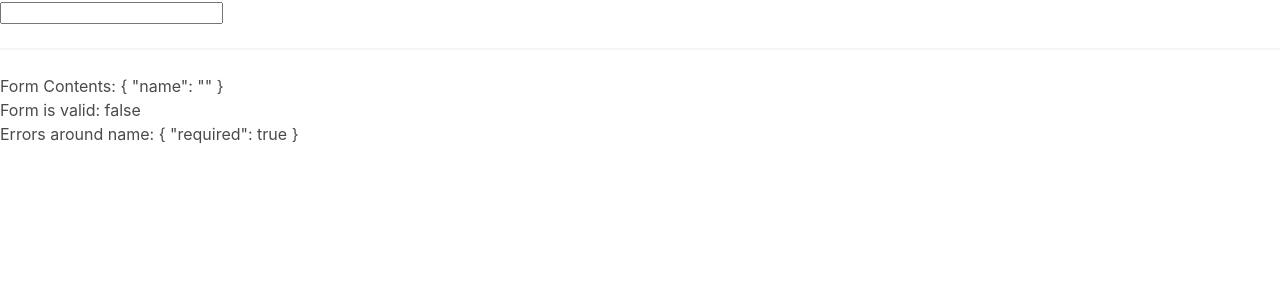
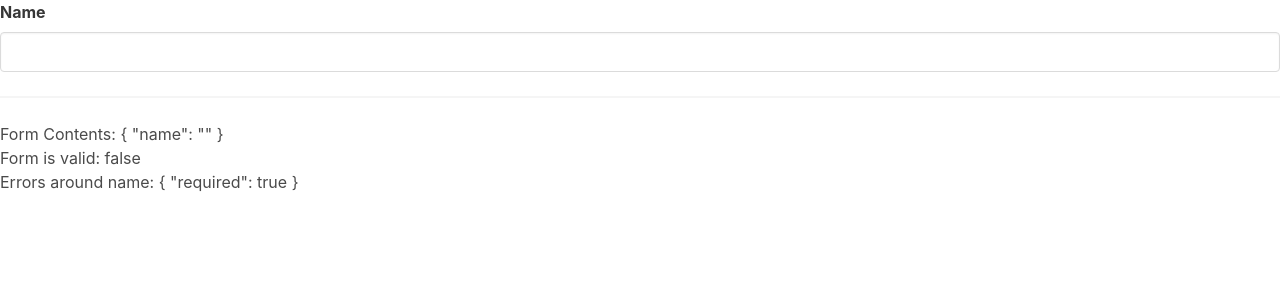
Before and after one commit to heshanu/angular-creditcard-payment-forms, an Angular app: page / in a window 1280 px wide. Shown: the top 300 px of the page. Built offline with nearby package versions, Linux system fonts and the light colour scheme.

Commit message:
finished name validation using reactiveform

```diff
--- a/src/app/card-form/card-form.component.html
+++ b/src/app/card-form/card-form.component.html
@@ -1,5 +1,5 @@
 <form [formGroup]="$any(cardForm)">
-  <app-input [control]="cardForm.get('name')"></app-input>
+  <app-input label="Name" [controls]="cardForm.get('name')"></app-input>
 </form>
 <hr />
 <div>Form Contents: {{ cardForm.value | json }}</div>
--- a/src/app/card-form/card-form.component.ts
+++ b/src/app/card-form/card-form.component.ts
@@ -9,6 +9,7 @@ import { FormGroup,FormControl,Validators,FormBuilder} from '@angular/forms';
 export class CardFormComponent implements OnInit {
  cardForm = new FormGroup({
     name: new FormControl('', [Validators.required, Validators.minLength(3)
+
     ])
   });
 
--- a/src/app/input/input.component.html
+++ b/src/app/input/input.component.html
@@ -1,22 +1,22 @@
+<div class="field">
+  <label class="label">{{label}}</label>
+  <div class="control">
+    <input class="input is" [formControl]="controls"
+    [ngClass]="{'is-danger':showErrors()}"/>
+  </div>
 
-<input [formControl]="control" />
-<!--
- <ng-container
-  *ngIf="
-    cardForm.controls.name.dirty &&
-    cardForm.controls.name.touched &&
-    cardForm.controls.name.errors
-  "
->
-  <div *ngIf="cardForm.controls.name.errors.required">
+<ng-container
+  *ngIf="showErrors()">
+  <div class="help is-danger" *ngIf="controls.name.errors.required">
     Value is required.
   </div>
-  <div *ngIf="cardForm.controls.name.errors.minlength">
+  <div class="help is-danger" *ngIf="controls.name.errors.minlength">
     Value you entered is
-    {{ cardForm.controls.name.errors.minlength.actualLength }}
+    {{ controls.name.errors.minlength.actualLength }}
     characters long, but it must be at least
-    {{ cardForm.controls.name.errors.minlength.requiredLength }}
+    {{ controls.name.errors.minlength.requiredLength }}
     characters
+    <div class="help is-danger" *ngIf="controls.errrors.pattern">Invalid format!</div>
   </div>
 </ng-container>
--->
+</div>
--- a/src/app/input/input.component.ts
+++ b/src/app/input/input.component.ts
@@ -8,9 +8,13 @@ import { FormControl } from '@angular/forms';
 })
 export class InputComponent implements OnInit {
 
-   @Input() control: FormControl | any;
+   @Input() controls: FormControl | any;
+   @Input() label:any;
 
   constructor() { }
-
+  showErrors(){
+    const {dirty,touched,errors}=this.controls;
+    return dirty && touched && errors;
+  }
   ngOnInit(): void {}
 }
```
